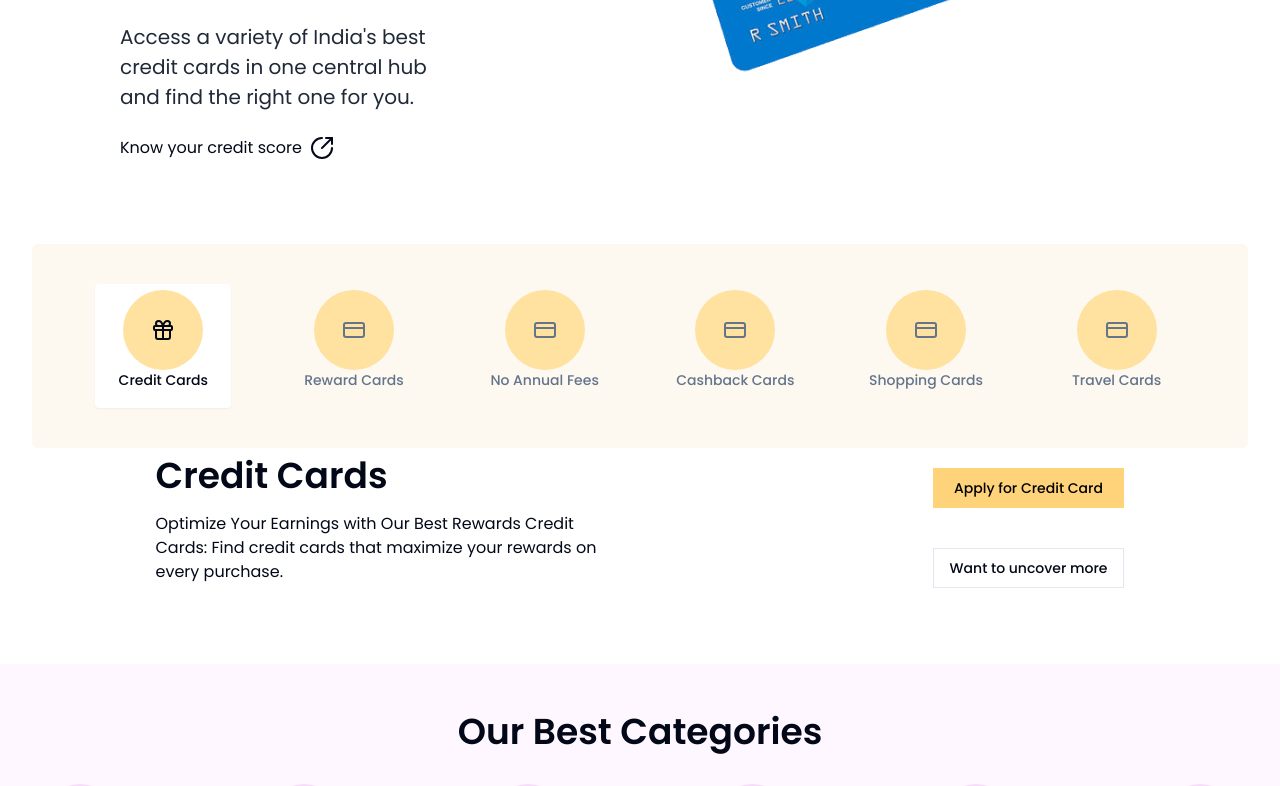
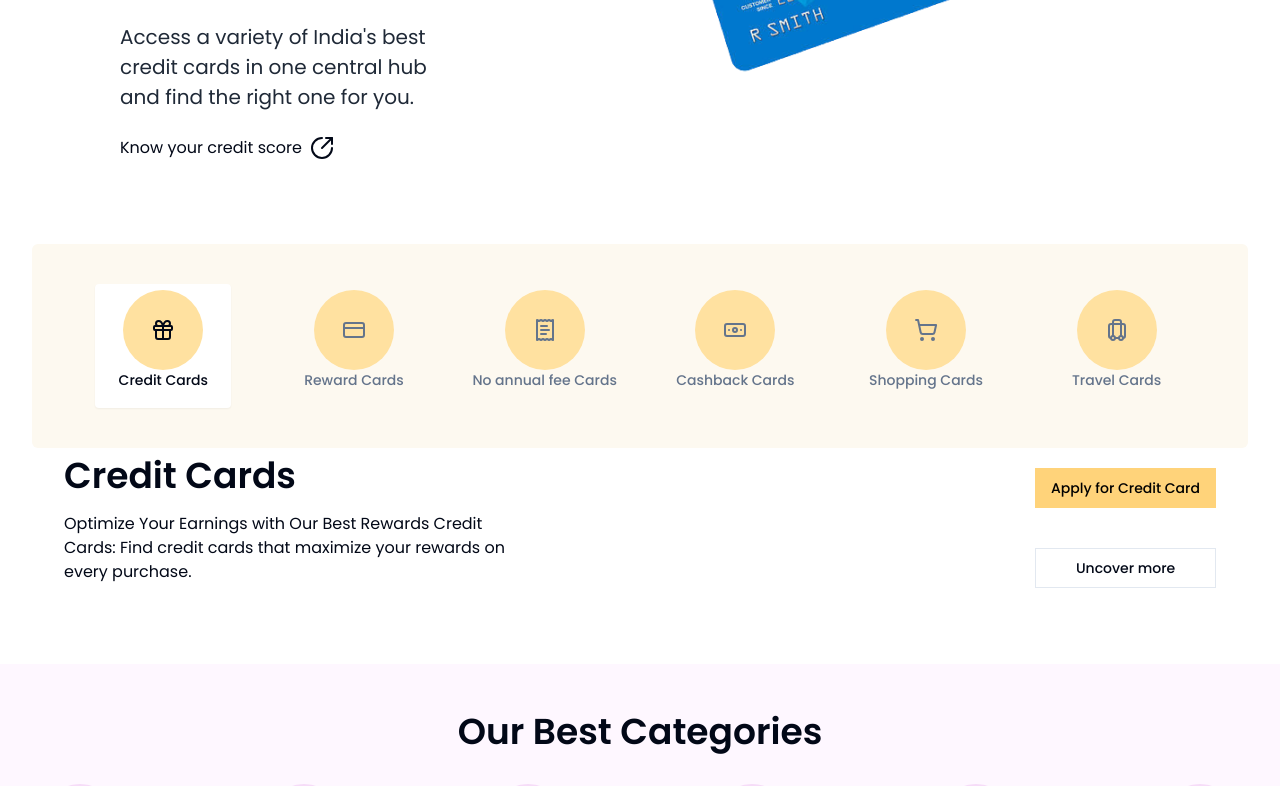
Before and after one commit to ohnishant/card-sarthi, a Next.js app: page / in a window 1280 px wide. Shown: the part 530-1316 px from the top of the page. Built offline with nearby package versions, Linux system fonts and the light colour scheme.

Commit message:
fix padding and responsiveness for option content
also generate desktop components using loop instead of hardcoding now

```diff
--- a/src/app/_components/CardOptions.tsx
+++ b/src/app/_components/CardOptions.tsx
@@ -11,8 +11,6 @@ import {
   Carousel,
   CarouselContent,
   CarouselItem,
-  CarouselNext,
-  CarouselPrevious,
 } from "@/components/ui/carousel";
 import { Tabs, TabsContent, TabsList, TabsTrigger } from "@/components/ui/tabs";
 import { useMediaQuery } from "@/hooks/use-media-query";
@@ -27,6 +25,7 @@ import {
 } from "lucide-react";
 import Autoplay from "embla-carousel-autoplay";
 import { useRef } from "react";
+import Link from "next/link";
 
 export default function CardOptions() {
   const isDesktop = useMediaQuery("(min-width: 768px)");
@@ -115,164 +114,40 @@ const DesktopCardOptions = () => {
     <Tabs defaultValue="creditCard" className="w-full px-8 my-11">
       <TabsList className="h-auto py-10 bg-[#FDF9F0] w-full">
         <div className="container flex flex-row justify-around flex-wrap">
-          <TabsTrigger value="creditCard">
-            <CardOption text="Credit Cards" bgColor="bg-[#FFE1A0]">
-              <Gift />
+          {options.map((option) => (
+            <TabsTrigger key={option.key} value={option.key}>
+              <CardOption text={option.title} bgColor="bg-[#FFE1A0]">
+                {option.icon}
               </CardOption>
             </TabsTrigger>
-          <TabsTrigger value="rewardCards">
-            <CardOption text="Reward Cards" bgColor="bg-[#FFE1A0]">
-              <CreditCard />
-            </CardOption>
-          </TabsTrigger>
-          <TabsTrigger value="noAnnualFee">
-            <CardOption text="No Annual Fees" bgColor="bg-[#FFE1A0]">
-              <CreditCard />
-            </CardOption>
-          </TabsTrigger>
-          <TabsTrigger value="cashbackCards">
-            <CardOption text="Cashback Cards" bgColor="bg-[#FFE1A0]">
-              <CreditCard />
-            </CardOption>
-          </TabsTrigger>
-          <TabsTrigger value="shoppingCards">
-            <CardOption text="Shopping Cards" bgColor="bg-[#FFE1A0]">
-              <CreditCard />
-            </CardOption>
-          </TabsTrigger>
-          <TabsTrigger value="travelCards">
-            <CardOption text="Travel Cards" bgColor="bg-[#FFE1A0]">
-              <CreditCard />
-            </CardOption>
-          </TabsTrigger>
+          ))}
         </div>
       </TabsList>
-      <TabsContent value="creditCard" className="h-auto">
-        <div className="flex flex-col gap-16 lg:flex-row justify-around h-auto">
+      {options.map((option) => (
+        <TabsContent key={option.key} value={option.key} className="h-auto">
+          <div className="flex flex-row justify-between container h-auto">
             <div className="flex flex-row">
               <div className="flex flex-col gap-4">
-              <strong className="text-4xl font-semibold">Credit Cards</strong>
-              <div className="w-[466px]">
-                Optimize Your Earnings with Our Best Rewards Credit Cards: Find
-                credit cards that maximize your rewards on every purchase.
-              </div>
+                <strong className="text-4xl font-semibold">
+                  {option.title}
+                </strong>
+                <div className="max-w-[466px]">{option.description}</div>
               </div>
             </div>
             <div className="flex flex-col gap-10">
-            <Button className="bg-[#FFD37A] text-black hover:bg-[#FFD37A] rounded-none mt-3">
-              Apply for Credit Card
+              <Button
+                className="bg-[#FFD37A] text-black hover:bg-[#FFD37A] rounded-none mt-3"
+                asChild
+              >
+                <Link href={option.link}>{option.button}</Link>
               </Button>
-            <Button variant="outline" className="rounded-none mb-3">
-              Want to uncover more
+              <Button variant="outline" className="rounded-none mb-3" asChild>
+                <Link href={option.linkOutline}>{option.buttonOutline}</Link>
               </Button>
             </div>
           </div>
         </TabsContent>
-      <TabsContent value="rewardCards">
-        <div className="flex flex-col gap-16 lg:flex-row justify-around h-auto">
-          <div className="flex flex-row">
-            <div className="flex flex-col gap-4">
-              <strong className="text-4xl font-semibold">Reward Cards</strong>
-              <div className="w-[466px]">
-                Enjoy retail therapy with shopping credit cards: Let your inner
-                shopaholic shine!
-              </div>
-            </div>
-          </div>
-          <div className="flex flex-col gap-10">
-            <Button className="bg-[#FFD37A] text-black hover:bg-[#FFD37A] rounded-none mt-3">
-              Compare and Apply for Credit Card
-            </Button>
-            <Button variant="outline" className="rounded-none mb-3">
-              No annual Fee Card suggestion
-            </Button>
-          </div>
-        </div>
-      </TabsContent>
-      <TabsContent value="noAnnualFee">
-        <div className="flex flex-col gap-16 lg:flex-row justify-around h-auto">
-          <div className="flex flex-row">
-            <div className="flex flex-col gap-4">
-              <strong className="text-4xl font-semibold">
-                No annual fee Cards
-              </strong>
-              <div className="w-[466px]">
-                Enjoy the advantages at No Cost: Find lifetime free credit cards
-              </div>
-            </div>
-          </div>
-          <div className="flex flex-col gap-10">
-            <Button className="bg-[#FFD37A] text-black hover:bg-[#FFD37A] rounded-none mt-3">
-              Apply for Credit Card
-            </Button>
-            <Button variant="outline" className="rounded-none mb-3">
-              Want to uncover more
-            </Button>
-          </div>
-        </div>
-      </TabsContent>
-      <TabsContent value="cashbackCards">
-        <div className="flex flex-col gap-16 lg:flex-row justify-around h-auto">
-          <div className="flex flex-row">
-            <div className="flex flex-col gap-4">
-              <strong className="text-4xl font-semibold">Cashback Cards</strong>
-              <div className="w-[466px]">
-                Check out the finest cashback credit cards matching your needs
-              </div>
-            </div>
-          </div>
-          <div className="flex flex-col gap-10">
-            <Button className="bg-[#FFD37A] text-black hover:bg-[#FFD37A] rounded-none mt-3">
-              Compare and Apply for Credit Card
-            </Button>
-            <Button variant="outline" className="rounded-none mb-3">
-              No annual Fee Card suggestion
-            </Button>
-          </div>
-        </div>
-      </TabsContent>
-      <TabsContent value="shoppingCards">
-        <div className="flex flex-col gap-16 lg:flex-row justify-around h-auto">
-          <div className="flex flex-row">
-            <div className="flex flex-col gap-4">
-              <strong className="text-4xl font-semibold">Shopping Cards</strong>
-              <div className="w-[466px]">
-                Enjoy retail therapy with shopping credit cards: Let your inner
-                shopaholic shine!
-              </div>
-            </div>
-          </div>
-          <div className="flex flex-col gap-10">
-            <Button className="bg-[#FFD37A] text-black hover:bg-[#FFD37A] rounded-none mt-3">
-              Compare Apply for Credit Card
-            </Button>
-            <Button variant="outline" className="rounded-none mb-3">
-              Shopping Credit Card suggestion
-            </Button>
-          </div>
-        </div>
-      </TabsContent>
-      <TabsContent value="travelCards">
-        <div className="flex flex-col gap-16 lg:flex-row justify-around h-auto">
-          <div className="flex flex-row">
-            <div className="flex flex-col gap-4">
-              <strong className="text-4xl font-semibold">Travel Cards</strong>
-              <div className="w-[466px]">
-                Embark on adventures with travel credit cards: Discover the
-                perks of exploring the world
-              </div>
-            </div>
-          </div>
-          <div className="flex flex-col gap-10">
-            <Button className="bg-[#FFD37A] text-black hover:bg-[#FFD37A] rounded-none mt-3">
-              Apply for Credit Card
-            </Button>
-            <Button variant="outline" className="rounded-none mb-3">
-              Travel Credit Card Suggestion
-            </Button>
-          </div>
-        </div>
-      </TabsContent>
+      ))}
     </Tabs>
   );
 };
@@ -281,6 +156,7 @@ const options = [
   {
     id: 1,
     icon: <Gift />,
+    key: "creditCard",
     title: "Credit Cards",
     description:
       "Optimize Your Earnings with Our Best Rewards Credit Cards: Find credit cards that maximize your rewards on every purchase.",
@@ -292,6 +168,7 @@ const options = [
   {
     id: 2,
     icon: <CreditCard />,
+    key: "rewardCards",
     title: "Reward Cards",
     description:
       "Enjoy retail therapy with shopping credit cards: Let your inner shopaholic shine!",
@@ -303,6 +180,7 @@ const options = [
   {
     id: 3,
     icon: <ReceiptText />,
+    key: "noAnnualFee",
     title: "No annual fee Cards",
     description:
       "Enjoy the advantages at No Cost: Find lifetime free credit cards",
@@ -314,6 +192,7 @@ const options = [
   {
     id: 4,
     title: "Cashback Cards",
+    key: "cashbackCards",
     icon: <Banknote />,
     description:
       "Check out the finest cashback credit cards matching your needs",
@@ -325,6 +204,7 @@ const options = [
   {
     id: 5,
     title: "Shopping Cards",
+    key: "shoppingCards",
     icon: <ShoppingCart />,
     description:
       "Enjoy retail therapy with shopping credit cards: Let your inner shopaholic shine!",
@@ -336,6 +216,7 @@ const options = [
   {
     id: 6,
     title: "Travel Cards",
+    key: "travelCards",
     icon: <Luggage />,
     description:
       "Embark on adventures with travel credit cards: Discover the perks of exploring the world",
```
Lines whose indentation alone changed are shown as unchanged.
